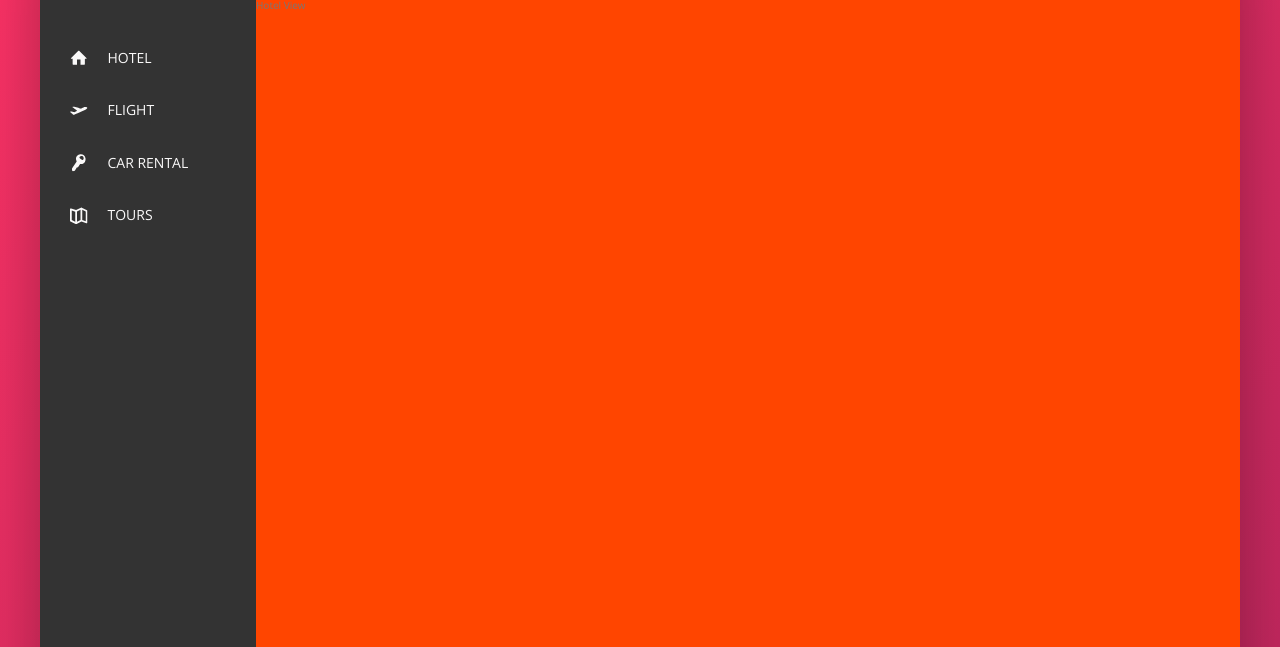
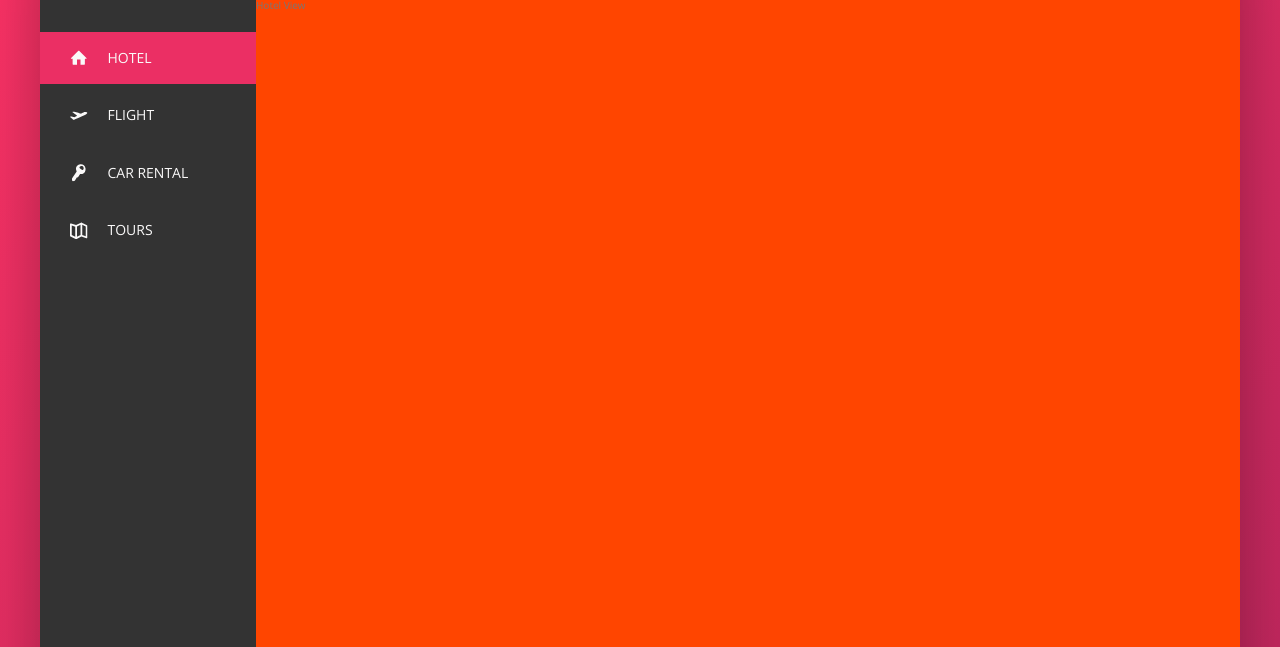
Before and after one commit to SirriCelles/css-trillor-app, a website: page index.html in a window 1280 px wide. Shown: the part 153-800 px from the top of the page. Drawn offline with nearby package versions, Linux system fonts and the light colour scheme.

Commit message:
addding navigation item styles

```diff
--- a/index.html
+++ b/index.html
@@ -48,7 +48,7 @@
             <div class="content">
                 <nav class="sidebar">
                     <ul class="side-nav">
-                        <li class="side-nave__item">
+                        <li class="side-nav__item side-nav__item--active">
                             <a href="#" class="side-nav__link">
                                 <svg class="side-nav__icon">
                                     <use xlink:href="img/sprite.svg#icon-home"></use>
@@ -57,7 +57,7 @@
                             </a>
                         </li>
 
-                        <li class="side-nave__item">
+                        <li class="side-nav__item">
                             <a href="#" class="side-nav__link">
                                 <svg class="side-nav__icon">
                                     <use xlink:href="img/sprite.svg#icon-aircraft-take-off"></use>
@@ -66,7 +66,7 @@
                             </a>
                         </li>
 
-                        <li class="side-nave__item">
+                        <li class="side-nav__item">
                             <a href="#" class="side-nav__link">
                                 <svg class="side-nav__icon">
                                     <use xlink:href="img/sprite.svg#icon-key"></use>
@@ -75,7 +75,7 @@
                             </a>
                         </li>
 
-                        <li class="side-nave__item">
+                        <li class="side-nav__item">
                             <a href="#" class="side-nav__link">
                                 <svg class="side-nav__icon">
                                     <use xlink:href="img/sprite.svg#icon-map"></use>
--- a/sass/components.scss
+++ b/sass/components.scss
@@ -129,8 +129,14 @@
     list-style: none;
     font-size: 1.4rem;
     margin-top: 3.5rem;
+
     &__item {
+        position: relative;
 
+        // add margin on all items except the last one
+        &:not(:last-child) {
+            margin-bottom: .5rem;
+        }
     }
 
     &__item::before {
@@ -139,7 +145,23 @@
         top: 0;
         left: 0;
         height: 100%;
+        width: 3px;
+        background-color: var(--color-primary);
+        transform: scaleY(0);
+        transition: transform .2s, width .4s cubic-bezier(1,0,0,1) .2s, background-color .1s;
     }
+
+    &__item:hover::before,
+    &__item--active::before {
+        transform: scaleY(1);
+        width: 100%;
+    }
+
+    &__item:active::before {
+        background-color: var(--color-primary-light);
+    }
+
+
 
     &__link:link,
     &__link:visited  {
@@ -148,13 +170,11 @@
         text-transform: uppercase;
         display: block;
         padding: 1.5rem 3rem;
+        position: relative;
+        z-index: 10;
 
         display: flex;
         align-items: center;
-    }
-
-    &__link:hover {
-        color: orangered;
     }
 
     &__icon{
```
Also changed, not shown: css/style.css.
